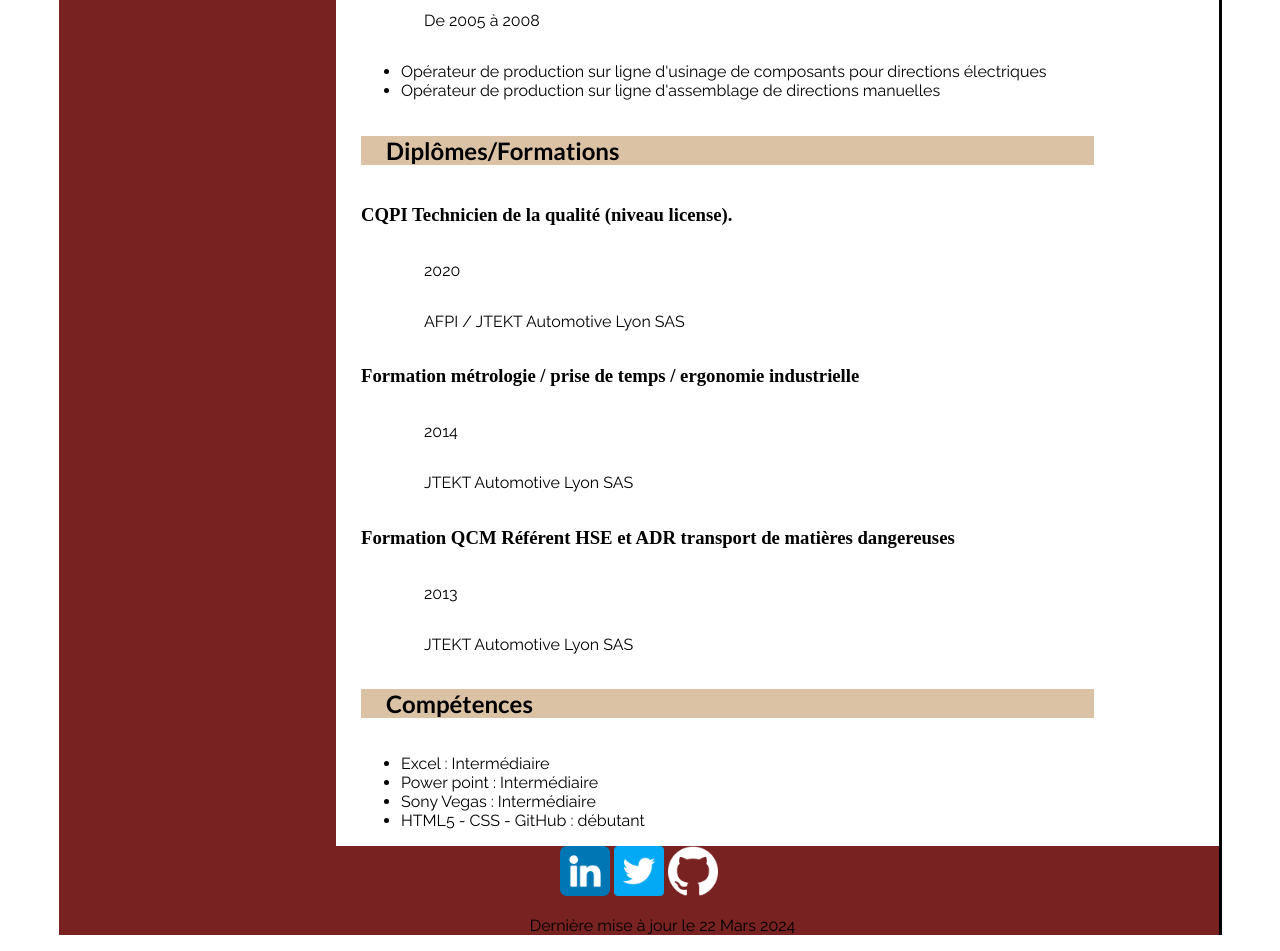
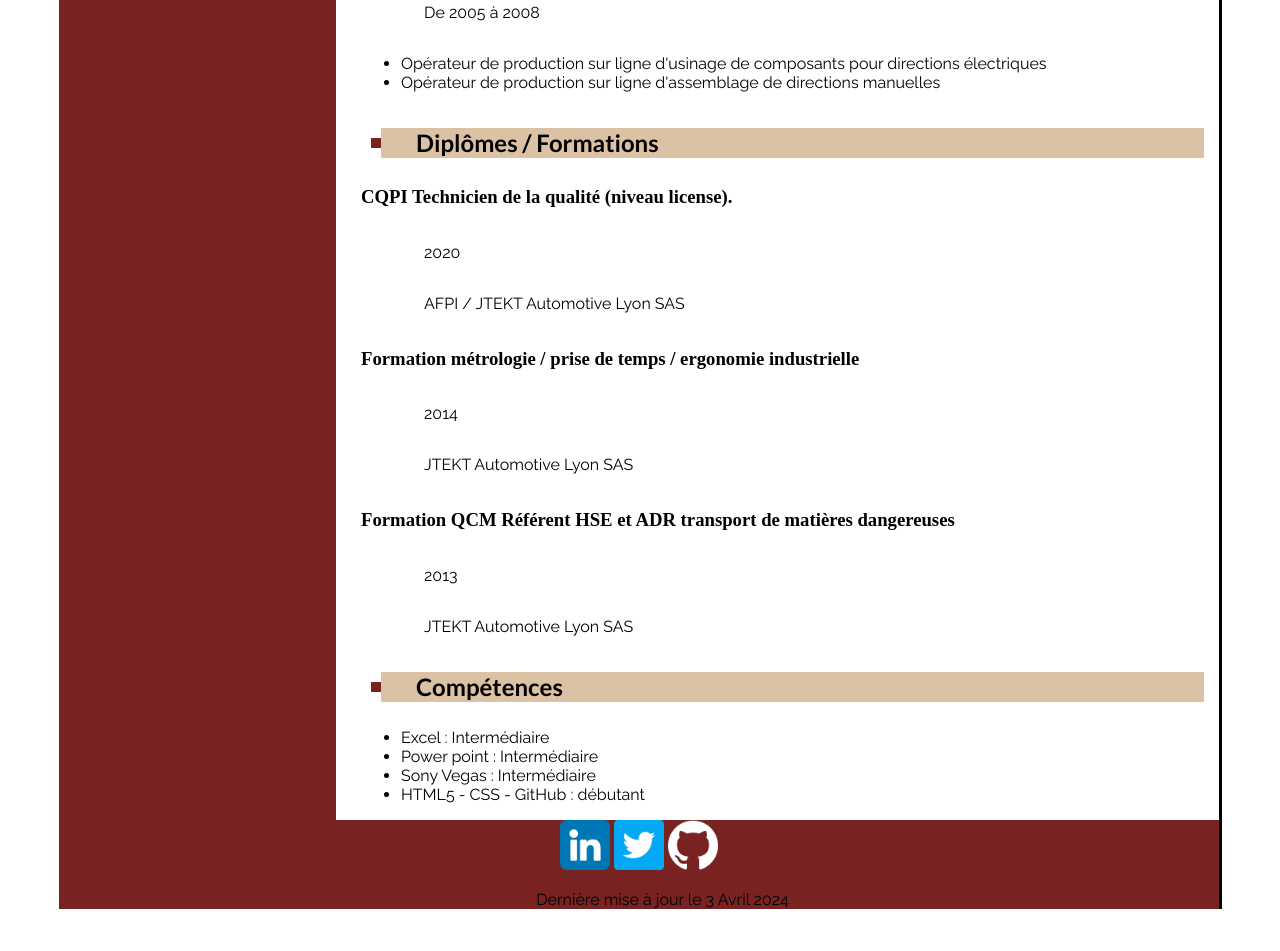
Before and after one commit to Odamus/Devoir-CEF-CV, a plain HTML site: page index.html in a window 1280 px wide. Shown: the part 1553-2504 px from the top of the page. After the commit the page ends 2478 px from the top, so only its background shows below. Drawn offline with Linux system fonts and the light colour scheme.

Commit message:
Modif lien et class titre

```diff
--- a/index.html
+++ b/index.html
@@ -39,19 +39,19 @@
     <main>
         <section>
             <h2>A propos</h2>
-                <p>Ancien technicien qualité, attaque une reconversion professionnelle afin de réaliser mon rêve de devenir développeur,
+                <p id="textg">Ancien technicien qualité, attaque une reconversion professionnelle afin de réaliser mon rêve de devenir développeur,
                 passionné de l'univers numérique et fort de ma maturité professionnelle issue d'une multinationale importante dans l'industrie,
                 j'aspire à atteindre et remplir mes objectifs tant personnels que professionnels. </p>
 
 
             <h2>Langue parlées :</h2>
-                <ul>
+                <ul id="textg">
                     <li>Français : Langue maternelle</li>
                     <li>Anglais : B1 Bright</li>
                 </ul>
 
                 <h2>Centre d'interêt :</h2>
-                <ul>
+                <ul id="textg">
                     <li>Danse (Shuffle, Hip Hop)</li>
                     <li>Cinéma (Science fiction, action, thriller, policier)</li>
                     <li>Musique (Métal, Rock, Techno, Varieté)</li>
@@ -62,7 +62,10 @@
         </section>
 
         <section id="deux">
-            <h2 id="titre2">Expériences professionnelles</h2>
+            <div class="container">
+                <div class="block1"></div>
+                <div class="block2"><h2 id="titrezoneblanche">Expériences professionnelles</h2></div>
+            </div>
                 <h3>Technicien qualité JTEKT Autmotive Lyon SAS</h3>
                 <p>De 2019 à 2023</p>
                 <ul>
@@ -110,7 +113,10 @@
                 </ul>
 
 
-            <h2 id="titre2">Diplômes/Formations</h2>
+            <div class="container">
+                <div class="block1"></div>
+                <div class="block2"><h2 id="titrezoneblanche">Diplômes / Formations</h2></div>
+            </div>
                 <h3>CQPI Technicien de la qualité (niveau license).</h3>
                     <p>2020</p>
                     <p>AFPI / JTEKT Automotive Lyon SAS</p>
@@ -123,7 +129,10 @@
                     <p>2013</p>
                     <p>JTEKT Automotive Lyon SAS</p>
 
-            <h2 id="titre2">Compétences</h2>
+            <div class="container">
+                    <div class="block1"></div>
+                    <div class="block2"><h2 id="titrezoneblanche">Compétences</h2></div>
+            </div>
                 <ul>
                     <li>Excel : Intermédiaire</li>
                     <li>Power point : Intermédiaire</li>
@@ -133,10 +142,10 @@
         </section>
     </main>
      <footer style="bottom:0px; position:static;">
-        <img src="./img/linkedin.png" alt="Linkedin">
-        <img src="./img/twitter.png" alt="Twitter">
-        <img src="./img/github.png" alt="Github">
-        <p>Dernière mise à jour le 22 Mars 2024</p>
+        <a href="https://fr.linkedin.com/" target="_blank"><img src="./img/linkedin.png" alt="Linkedin" class="opacity"></a>
+        <a href="https://twitter.com/" target="_blank"><img src="./img/twitter.png" alt="Twitter" class="opacity"></a>
+        <a href="https://github.com/" target="_blank"><img src="./img/github.png" alt="Github" class="opacity"></a>
+        <p>Dernière mise à jour le 3 Avril 2024</p>
      </footer>
 </body>
 </html>
```
